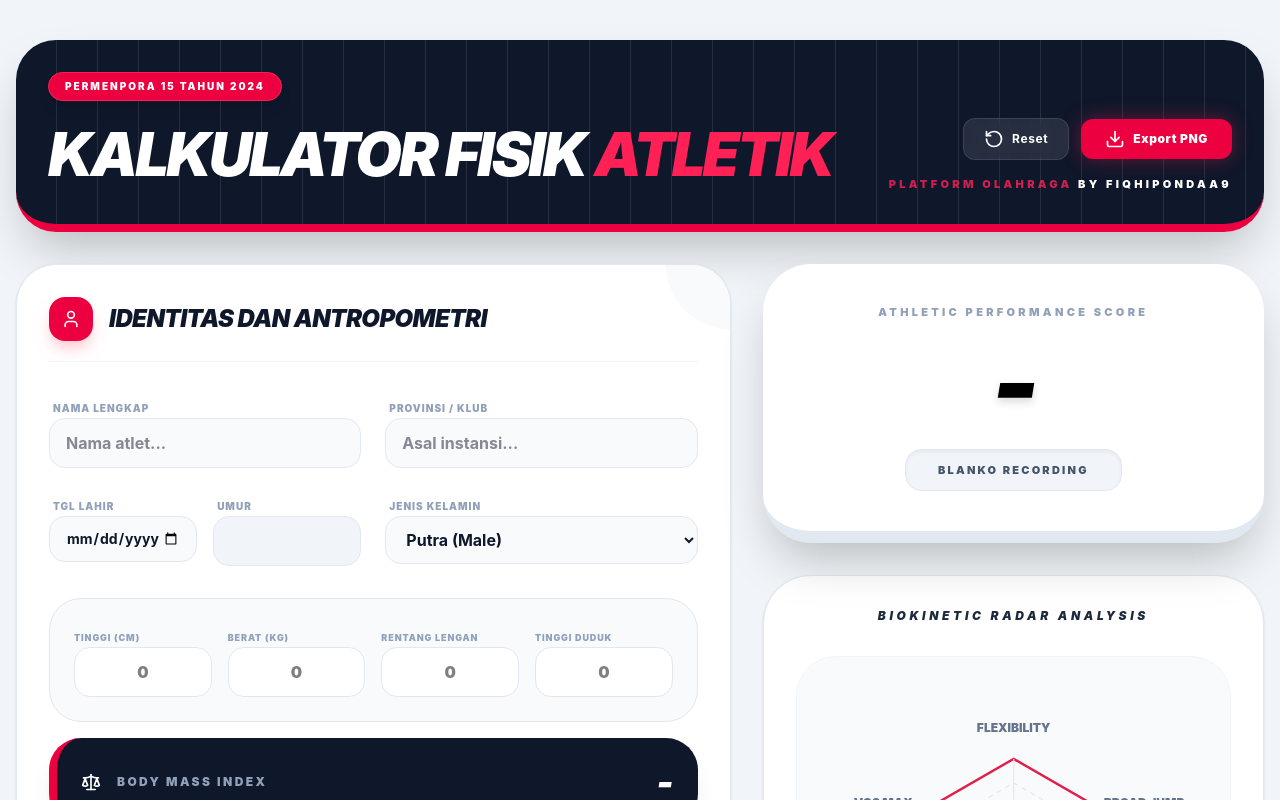
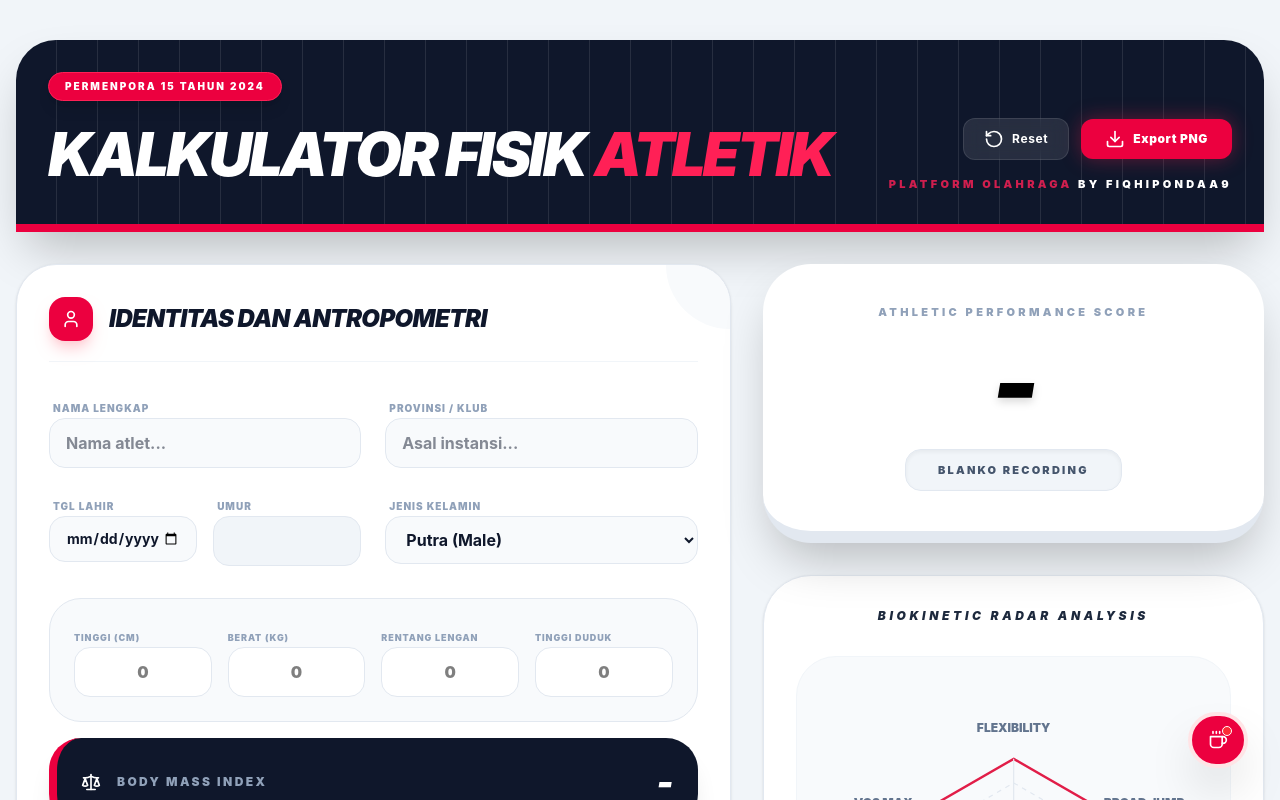
Before and after one commit to fiqhipondaa9/kalkulator-fisik-atletik, a React (Vite) app: page / in a window 1280 px wide. Shown: the top 800 px of the page. Built offline with nearby package versions, Linux system fonts and the light colour scheme.

Commit message:
STABIL VERSION

```diff
--- a/src/App.jsx
+++ b/src/App.jsx
@@ -1,5 +1,6 @@
-import React, { useState, useMemo } from 'react';
+import React, { useState, useEffect, useMemo } from 'react';
 import * as htmlToImage from 'html-to-image';
+import qrisImage from './assets/shareqr.png';
 
 // --- KOMPONEN IKON SVG (Custom Atletik) ---
 const IconUser = () => <svg className="w-5 h-5" viewBox="0 0 24 24" fill="none" stroke="currentColor" strokeWidth="2" strokeLinecap="round" strokeLinejoin="round"><path d="M19 21v-2a4 4 0 0 0-4-4H9a4 4 0 0 0-4 4v2"/><circle cx="12" cy="7" r="4"/></svg>;
@@ -8,6 +9,8 @@
 const IconDownload = () => <svg className="w-5 h-5" viewBox="0 0 24 24" fill="none" stroke="currentColor" strokeWidth="2" strokeLinecap="round" strokeLinejoin="round"><path d="M21 15v4a2 2 0 0 1-2 2H5a2 2 0 0 1-2-2v-4"/><polyline points="7 10 12 15 17 10"/><line x1="12" x2="12" y1="15" y2="3"/></svg>;
 const IconRunning = () => <svg className="w-5 h-5" viewBox="0 0 24 24" fill="none" stroke="currentColor" strokeWidth="2" strokeLinecap="round" strokeLinejoin="round"><path d="M4 19a2 2 0 1 0 0-4 2 2 0 0 0 0 4Z"/><path d="M12 5a2 2 0 1 0 0-4 2 2 0 0 0 0 4Z"/><path d="M13 13h5l2 3"/><path d="M8 7l4 2 2 4-2 4"/><path d="M11 22v-3l-2-2"/></svg>;
 const IconReset = () => <svg className="w-5 h-5" viewBox="0 0 24 24" fill="none" stroke="currentColor" strokeWidth="2" strokeLinecap="round" strokeLinejoin="round"><path d="M3 12a9 9 0 1 0 9-9 9.75 9.75 0 0 0-6.74 2.74L3 8"/><path d="M3 3v5h5"/></svg>;
+const IconCoffee = () => <svg className="w-5 h-5" xmlns="http://www.w3.org/2000/svg" viewBox="0 0 24 24" fill="none" stroke="currentColor" strokeWidth="2" strokeLinecap="round" strokeLinejoin="round"><path d="M17 8h1a4 4 0 1 1 0 8h-1"/><path d="M3 8h14v9a4 4 0 0 1-4 4H7a4 4 0 0 1-4-4Z"/><line x1="6" x2="6" y1="2" y2="4"/><line x1="10" x2="10" y1="2" y2="4"/><line x1="14" x2="14" y1="2" y2="4"/></svg>;
+const IconX = () => <svg className="w-5 h-5" xmlns="http://www.w3.org/2000/svg" viewBox="0 0 24 24" fill="none" stroke="currentColor" strokeWidth="3" strokeLinecap="round" strokeLinejoin="round"><line x1="18" y1="6" x2="6" y2="18"/><line x1="6" y1="6" x2="18" y2="18"/></svg>;
 
 // --- FUNGSI SCORING LOGIC ATLETIK ---
 const getScoreAtletik = (test, gender, value) => {
@@ -98,6 +101,7 @@
   const [anthro, setAnthro] = useState({ weight: '', height: '', armSpan: '', sitHeight: '' });
   const [tests, setTests] = useState({ sitReach: '', broadJump: '', pushUp: '', sitUp: '', sprint30: '', beepLevel: '', beepShuttle: '' });
   const [isExporting, setIsExporting] = useState(false);
+  const [showCoffeeModal, setShowCoffeeModal] = useState(false);
 
   const age = useMemo(() => {
     if (!identity.dob) return '-';
@@ -108,6 +112,17 @@
     if (m < 0 || (m === 0 && today.getDate() < birthDate.getDate())) calculatedAge--;
     return calculatedAge;
   }, [identity.dob]);
+
+  // --- TIMER AUTOMATION 33 MENIT ---
+  useEffect(() => {
+    const timer = setInterval(() => {
+      if (!isExporting) {
+        setShowCoffeeModal(true);
+      }
+    }, 33 * 60 * 1000); // 33 Menit
+
+    return () => clearInterval(timer);
+  }, [isExporting]);
 
   const bmiData = useMemo(() => {
     if (!anthro.weight || !anthro.height || anthro.height <= 0) return { bmi: '-', status: '-', color: 'text-slate-400' };
@@ -147,17 +162,17 @@
     return { apeIndex, legRatio };
   }, [anthro.height, anthro.armSpan, anthro.sitHeight]);
 
-  // --- MESIN PENGHITUNG VO2MAX OTOMATIS ---
+  // --- MESIN PENGHITUNG VO2MAX OTOMATIS (FIXED) ---
   const calculatedVO2Max = useMemo(() => {
     const l = parseInt(tests.beepLevel);
-    const s = parseInt(tests.beepShuttle);
-    if (!l || !s || l < 1 || s < 1) return '';
+    const s = tests.beepShuttle !== '' ? parseInt(tests.beepShuttle) : NaN;
+    if (!l || isNaN(s) || l < 1 || s < 0) return '';
     const vo2max = 3.46 * (l + s / (l * 0.4325 + 7.0048)) + 12.2;
     return parseFloat(vo2max.toFixed(2));
   }, [tests.beepLevel, tests.beepShuttle]);
 
   const scores = useMemo(() => ({
-    sitReach: getScoreAtletik('sitReach', identity.gender, tests.sitReach),
+    disabledFlexibility: getScoreAtletik('sitReach', identity.gender, tests.sitReach),
     broadJump: getScoreAtletik('broadJump', identity.gender, tests.broadJump),
     pushUp: getScoreAtletik('pushUp', identity.gender, tests.pushUp),
     sitUp: getScoreAtletik('sitUp', identity.gender, tests.sitUp),
@@ -177,7 +192,7 @@
 
   const handleDownloadImage = async () => {
     setIsExporting(true);
-    await new Promise((resolve) => setTimeout(resolve, 400));
+    await new Promise((resolve) => requestAnimationFrame(() => setTimeout(resolve, 400)));
     try {
       const element = document.getElementById('report-container');
       const dataUrl = await htmlToImage.toPng(element, { quality: 1.0, backgroundColor: "#f8fafc", pixelRatio: 2 });
@@ -192,7 +207,7 @@
   const testInputClass = "w-full bg-white border border-slate-200 rounded-2xl px-4 py-3 font-black text-slate-900 focus:outline-none focus:border-rose-500 transition-all pr-24 placeholder:text-[11px] placeholder:font-bold placeholder:text-slate-400/70 text-right";
 
   return (
-    <div id="report-container" className="min-h-screen bg-slate-100 flex flex-col items-center py-10 px-4 font-sans print:bg-white">
+    <div id="report-container" className="min-h-screen bg-slate-100 flex flex-col items-center py-10 px-4 font-sans print:bg-white relative">
 
       {isExporting && (
         <style dangerouslySetInnerHTML={{__html: `
@@ -201,8 +216,44 @@
         `}} />
       )}
 
+      {/* --- FAB KONSULTASI & APRESIASI --- */}
+      {!isExporting && (
+        <button
+          onClick={() => setShowCoffeeModal(true)}
+          className="no-print fixed bottom-8 right-8 bg-rose-600 hover:bg-rose-500 text-white h-14 rounded-full shadow-2xl z-50 flex items-center justify-center px-4 gap-0 hover:gap-3 transition-all duration-300 border-4 border-rose-100 group overflow-hidden"
+          title="Konsultasi & Apresiasi"
+        >
+          <div className="relative flex items-center justify-center">
+            <IconCoffee />
+            <span className="absolute -top-1 -right-1 w-2.5 h-2.5 bg-red-500 rounded-full animate-ping"></span>
+            <span className="absolute -top-1 -right-1 w-2.5 h-2.5 bg-red-500 rounded-full border border-white"></span>
+          </div>
+          <span className="max-w-0 opacity-0 group-hover:max-w-xs group-hover:opacity-100 transition-all duration-500 ease-in-out whitespace-nowrap font-black text-xs uppercase tracking-widest text-white ml-0 group-hover:ml-2">
+            Konsultasi WA
+          </span>
+        </button>
+      )}
+
+      {/* UNIFIED COFFEE MODAL */}
+      {showCoffeeModal && (
+        <div className="fixed inset-0 z-[200] bg-slate-900/80 backdrop-blur-sm flex items-center justify-center p-4 animate-in fade-in duration-300 no-print">
+          <div className="bg-white w-full max-w-sm rounded-3xl shadow-2xl flex flex-col overflow-hidden text-center relative p-8">
+            <button onClick={() => setShowCoffeeModal(false)} className="absolute top-4 right-4 bg-slate-100 text-slate-400 hover:bg-slate-200 hover:text-slate-600 p-2 rounded-xl transition-colors"><IconX className="w-4 h-4" /></button>
+            <div className="bg-amber-100 text-amber-600 w-16 h-16 rounded-full flex items-center justify-center mx-auto mb-4"><IconCoffee /></div>
+            <h3 className="text-xl font-black text-slate-800 mb-2">Traktir Kopi Developer</h3>
+            <p className="text-xs font-bold text-slate-500 mb-6 leading-relaxed normal-case">Terima kasih telah menggunakan aplikasi ini! Dukungan Anda sangat berarti bagi pengembangan fitur selanjutnya.</p>
+            <div className="bg-slate-50 rounded-2xl p-4 border border-slate-100 mb-6 flex justify-center">
+                <img src={qrisImage} alt="QRIS DANA" className="max-w-[200px] h-auto rounded-xl shadow-sm border border-slate-200" />
+            </div>
+            <a href="https://wa.me/6285340804702?text=Halo%20Developer,%20saya%20ingin%20konsultasi%20mengenai%20Aplikasi%20Kalkulator%20Fisik%20Atletik..." target="_blank" rel="noopener noreferrer" className="bg-rose-600 hover:bg-rose-500 text-white font-black py-4 rounded-xl shadow-md transition-colors w-full flex items-center justify-center gap-2 text-sm uppercase tracking-widest">
+                Konsultasi WhatsApp
+            </a>
+          </div>
+        </div>
+      )}
+
       {/* HEADER: TRACK & FIELD VELOCITY THEME */}
-      <header className="bg-slate-900 text-white p-8 shadow-2xl relative overflow-hidden w-full max-w-7xl rounded-[2.5rem] border-b-8 border-rose-600">
+      <header className="bg-slate-900 text-white p-8 shadow-2xl relative overflow-hidden w-full max-w-7xl rounded-t-[2.5rem] border-b-8 border-rose-600">
         <div className="absolute top-0 left-0 w-full h-full opacity-10">
           <div className="absolute top-0 left-0 w-full h-full bg-[repeating-linear-gradient(90deg,transparent,transparent_40px,#fff_40px,#fff_41px)]"></div>
         </div>
@@ -236,6 +287,7 @@
         </div>
       </header>
 
+      {/* MAIN CONTAINER */}
       <main className={`${isExporting ? 'w-[1200px]' : 'max-w-7xl w-full'} mx-auto mt-8 grid grid-cols-1 lg:grid-cols-12 gap-8`}>
 
         {/* LEFT COLUMN: DATA INPUT */}
@@ -279,7 +331,6 @@
                </div>
             </div>
 
-            {/* KOTAK RASIO TUNGKAI & LENGAN */}
             {(anthro.height > 0 && (anthro.armSpan > 0 || anthro.sitHeight > 0)) && (
               <div className="mt-4 grid grid-cols-1 sm:grid-cols-2 gap-4 relative z-10 animate-in fade-in">
                 <div className="bg-white border border-slate-200 rounded-[2rem] p-5 shadow-sm flex flex-col justify-center relative overflow-hidden">
@@ -356,7 +407,7 @@
                    </div>
                    <div className="relative">
                      <span className="absolute left-5 top-1/2 -translate-y-1/2 text-[10px] font-black text-slate-400 uppercase tracking-widest">Balikan</span>
-                     <input type="number" min="1" value={tests.beepShuttle} onChange={e => setTests({...tests, beepShuttle: e.target.value})} className={`${testInputClass} pl-20 pr-6`} placeholder="0" />
+                     <input type="number" min="0" value={tests.beepShuttle} onChange={e => setTests({...tests, beepShuttle: e.target.value})} className={`${testInputClass} pl-20 pr-6`} placeholder="0" />
                    </div>
                  </div>
                </div>
```
Also changed, not shown: src/assets/shareqr.png (added).
